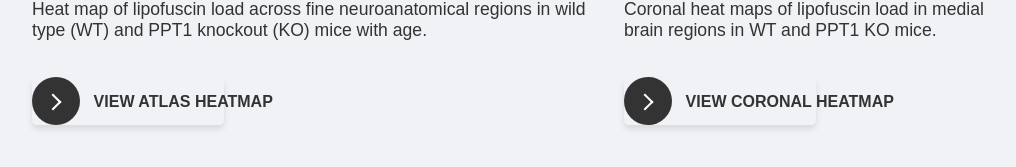
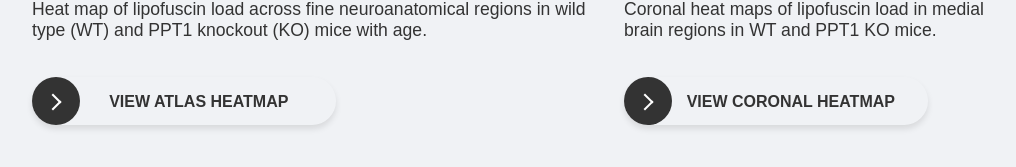
Before and after one commit to eric-sun92/ysm_lipo, a React (Vite) app: page / in a window 1280 px wide. Shown: the part 2512-2679 px from the top of the page, without its empty margins (112-1128 px from the left). Built offline with nearby package versions, Linux system fonts and the light colour scheme; a web font is replaced by a local one.

Commit message:
fix button styling

```diff
--- a/src/HomePage.css
+++ b/src/HomePage.css
@@ -240,8 +240,9 @@ sup {
 }
 .text button,
 .learn-more {
-  width: 12rem;
+  width: 19rem;
   height: auto;
+  border-radius: 2rem;
 }
 .circle {
   transition: all, 0.45s;
@@ -251,9 +252,6 @@ sup {
   width: 3rem;
   height: 3rem;
   border-radius: 1.625rem;
-}
-
-.circle {
   background: #333;
 }
 
```
Also changed, not shown: 4 other files (tests, documents, lock files or other folders).
